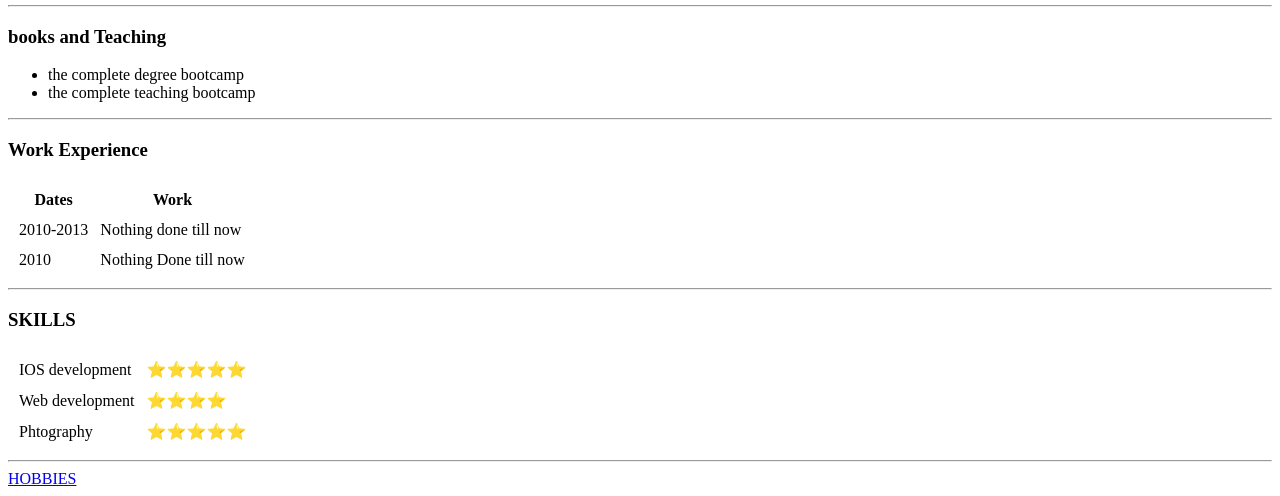
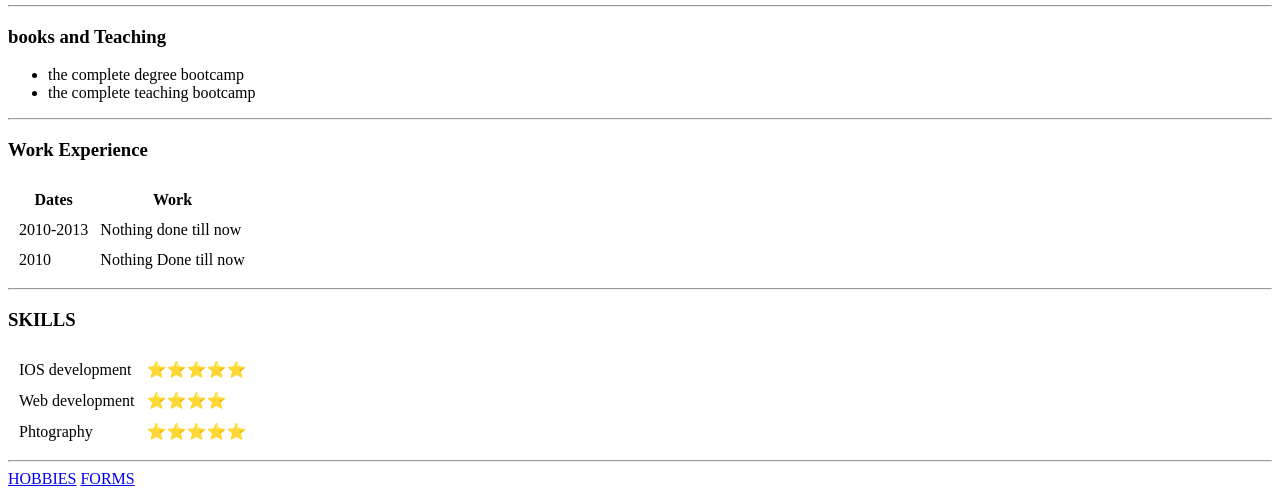
Before and after one commit to NoLord69/Cv, a plain HTML site: page index.html in a window 1280 px wide. Shown: the part 357-853 px from the top of the page. Drawn offline with Linux system fonts and the light colour scheme.

Commit message:
Update index.html

```diff
--- a/index.html
+++ b/index.html
@@ -65,5 +65,6 @@
 </table>
 <hr>
 <a href="Hobbies.html" >HOBBIES</a>
+<a href="Forms.html"> FORMS </a>
 </body>
 </html>
```
